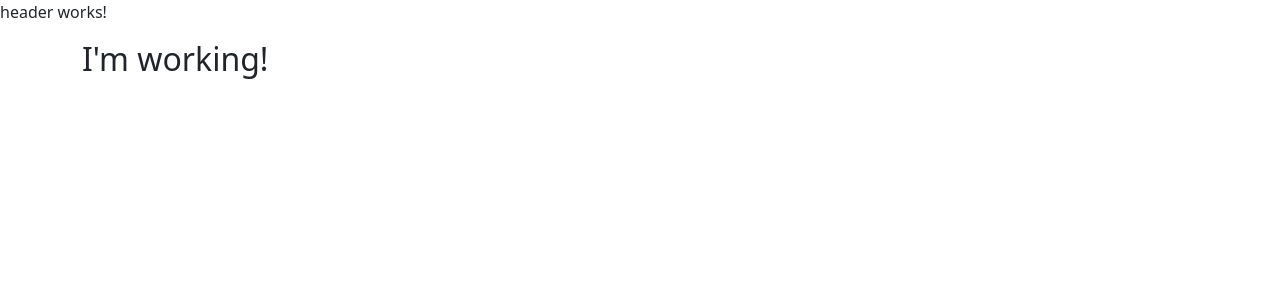
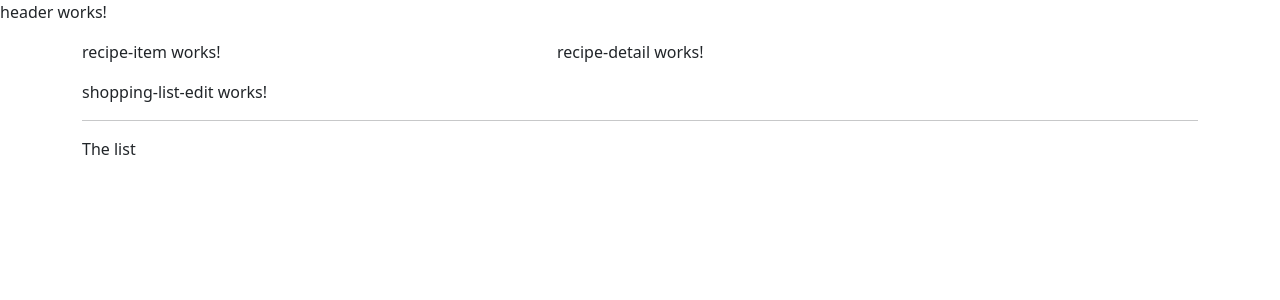
Before and after one commit to lillerh/recipes, an Angular app: page / in a window 1280 px wide. Shown: the top 300 px of the page. Built offline with nearby package versions, Linux system fonts and the light colour scheme.

Commit message:
Using-placing components

```diff
--- a/src/app/app.component.html
+++ b/src/app/app.component.html
@@ -2,7 +2,8 @@
 <div class="container">
   <div class="row">
     <div class="col-md-12">
-      <h2>I'm working!</h2>
+      <app-recipes></app-recipes>
+      <app-shopping-list></app-shopping-list>
     </div>
   </div>
 </div>
--- a/src/app/components/recipes/recipe-list/recipe-list.component.html
+++ b/src/app/components/recipes/recipe-list/recipe-list.component.html
@@ -1 +1 @@
-<p>recipe-list works!</p>
+<app-recipe-item></app-recipe-item>
--- a/src/app/components/recipes/recipes.component.html
+++ b/src/app/components/recipes/recipes.component.html
@@ -1 +1,8 @@
-<p>recipes works!</p>
+<div class="row">
+  <div class="col-md-5">
+    <app-recipe-list></app-recipe-list>
+  </div>
+  <div class="col-md-7">
+    <app-recipe-detail></app-recipe-detail>
+  </div>
+</div>
--- a/src/app/components/shopping-list/shopping-list.component.html
+++ b/src/app/components/shopping-list/shopping-list.component.html
@@ -1 +1,7 @@
-<p>Shopping List works!</p>
+<div class="row">
+  <div class="col-xs-10">
+    <app-shopping-list-edit></app-shopping-list-edit>
+    <hr>
+    <p>The list</p>
+  </div>
+</div>
```
